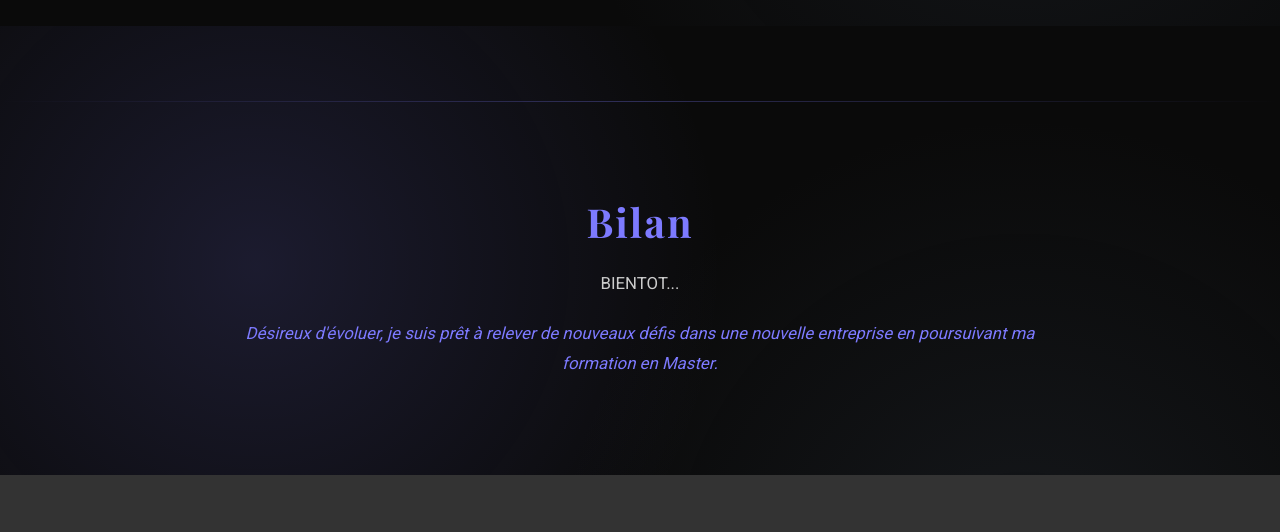
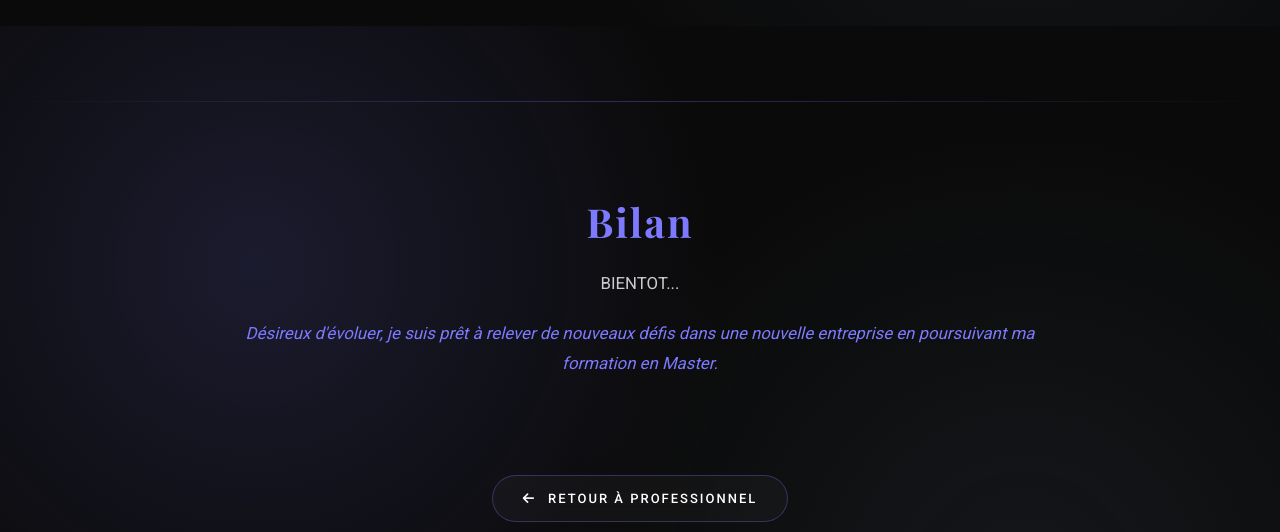
Before and after one commit to sachaignam-art/site, a plain HTML site: page media.html in a window 1280 px wide. Shown: the part 3174-3706 px from the top of the page. Drawn offline with nearby package versions, Linux system fonts and the light colour scheme.

Commit message:
bouton retour professionnel

```diff
--- a/media.html
+++ b/media.html
@@ -709,6 +709,40 @@ footer {
     line-height: 1.8;
     color: #ccc;
 }
+
+.btn-back {
+    display: inline-flex;
+    align-items: center;
+    gap: 12px;
+    padding: 15px 30px;
+    background: rgba(255, 255, 255, 0.03);
+    color: white;
+    text-decoration: none;
+    text-transform: uppercase;
+    font-size: 13px;
+    letter-spacing: 2px;
+    font-weight: 500;
+    border: 1px solid rgba(125, 122, 255, 0.3);
+    border-radius: 50px; /* Style pilule moderne */
+    backdrop-filter: blur(10px);
+    transition: all 0.4s cubic-bezier(0.165, 0.84, 0.44, 1);
+}
+
+.btn-back i {
+    transition: transform 0.3s ease;
+}
+
+.btn-back:hover {
+    background: rgba(125, 122, 255, 0.1);
+    border: 1px solid rgba(125, 122, 255, 0.8);
+    box-shadow: 0 0 20px rgba(125, 122, 255, 0.3);
+    transform: translateY(-3px);
+    color: #fff;
+}
+
+.btn-back:hover i {
+    transform: translateX(-5px); /* Petit mouvement de la flèche vers la gauche */
+}
     </style>
 </head>
 <body>
@@ -862,6 +896,13 @@ footer {
         </p>
     </div>
 </section>
+
+<div style="text-align: center; margin-bottom: 60px;">
+    <a href="professionnel.html" class="btn-back">
+        <i class="fas fa-arrow-left"></i> Retour à Professionnel
+    </a>
+</div>
+
     <div class="transition-zone"></div>
 
     <footer>
```
Also changed, not shown: rehabilitation.html (+38 -0 lines).
